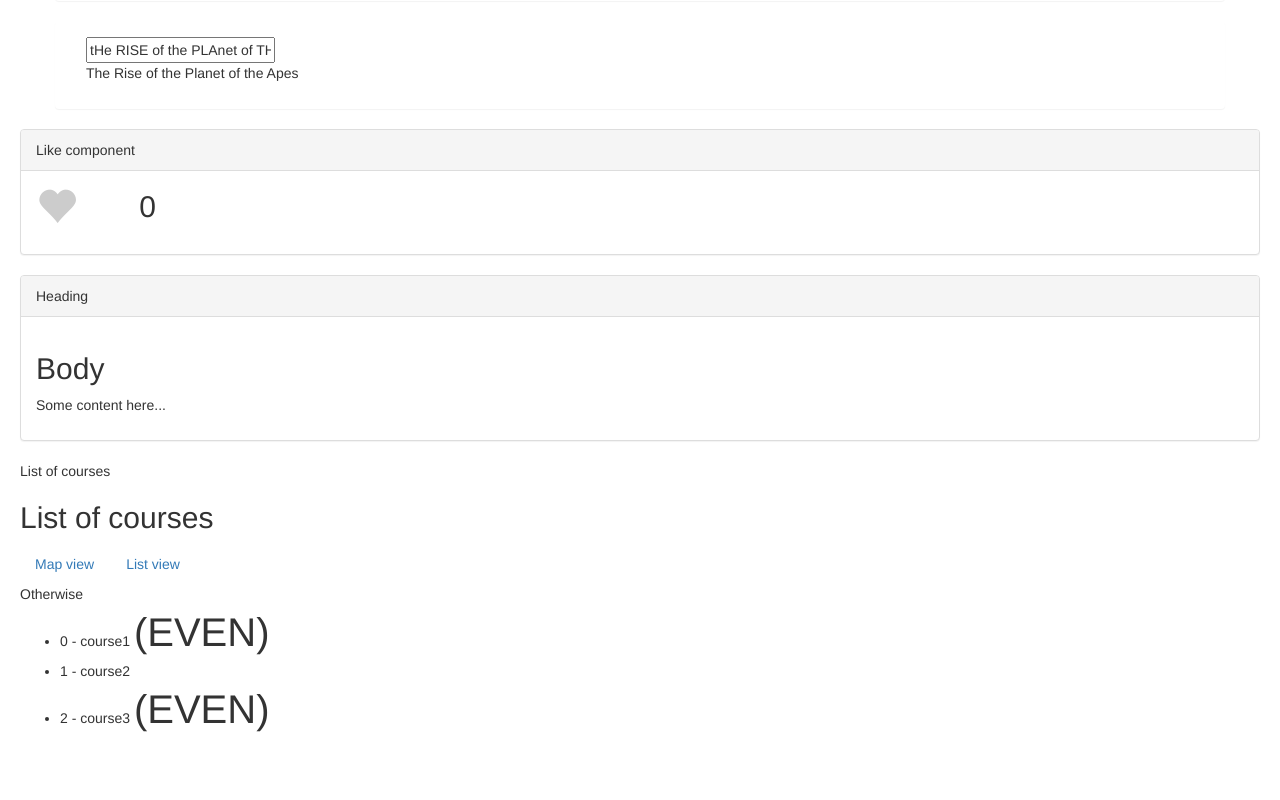
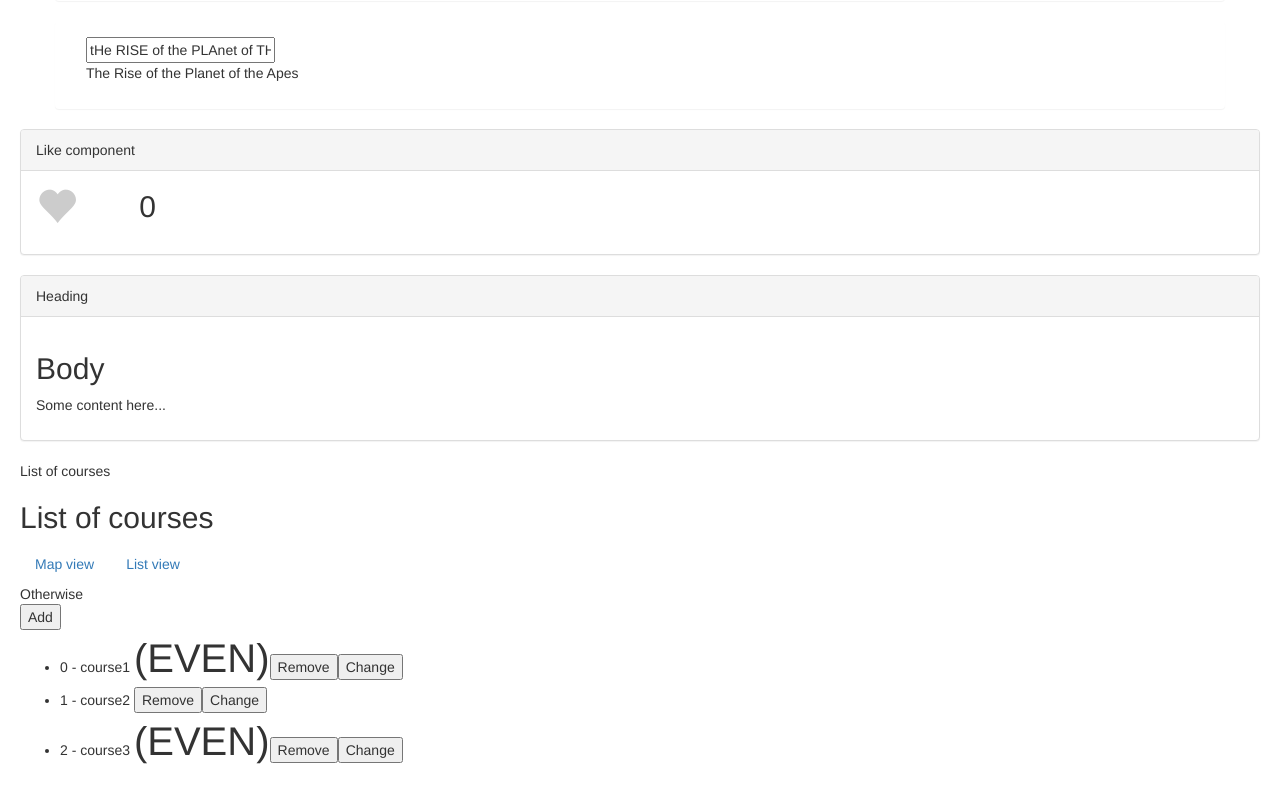
Before and after one commit to mwiesiolek/angular4-tut, an Angular app: page / in a window 1280 px wide. Shown: the part 877-1677 px from the top of the page. Before the commit the page ends 1645 px from the top, so only its background shows below. Built offline with nearby package versions, Linux system fonts and the light colour scheme.

Commit message:
ngfor change detection

```diff
--- a/src/app/app.component.html
+++ b/src/app/app.component.html
@@ -45,11 +45,14 @@
   </div>
 </div>
 
+<button (click)="onAdd()">Add</button>
 <div class="row">
   <div class="col-sm-12">
     <ul>
       <li *ngFor="let course of courses; index as i; even as isEven">
         {{i}} - {{course.name}} <span *ngIf="isEven">(EVEN)</span>
+        <button (click)="onRemove(course)">Remove</button>
+        <button (click)="onUpdate(course)">Change</button>
       </li>
     </ul>
   </div>
--- a/src/app/app.component.ts
+++ b/src/app/app.component.ts
@@ -17,4 +17,17 @@ export class AppComponent {
   coursesAreAvailable(): boolean {
     return this.courses.length > 0;
   }
+
+  onAdd(): void {
+    this.courses.push({id: 4, name: 'course4'});
+  }
+
+  onRemove(course): void {
+    let index = this.courses.indexOf(course);
+    this.courses.splice(index, 1);
+  }
+
+  onUpdate(course): void {
+    course.name = 'UPDATED';
+  }
 }
```
